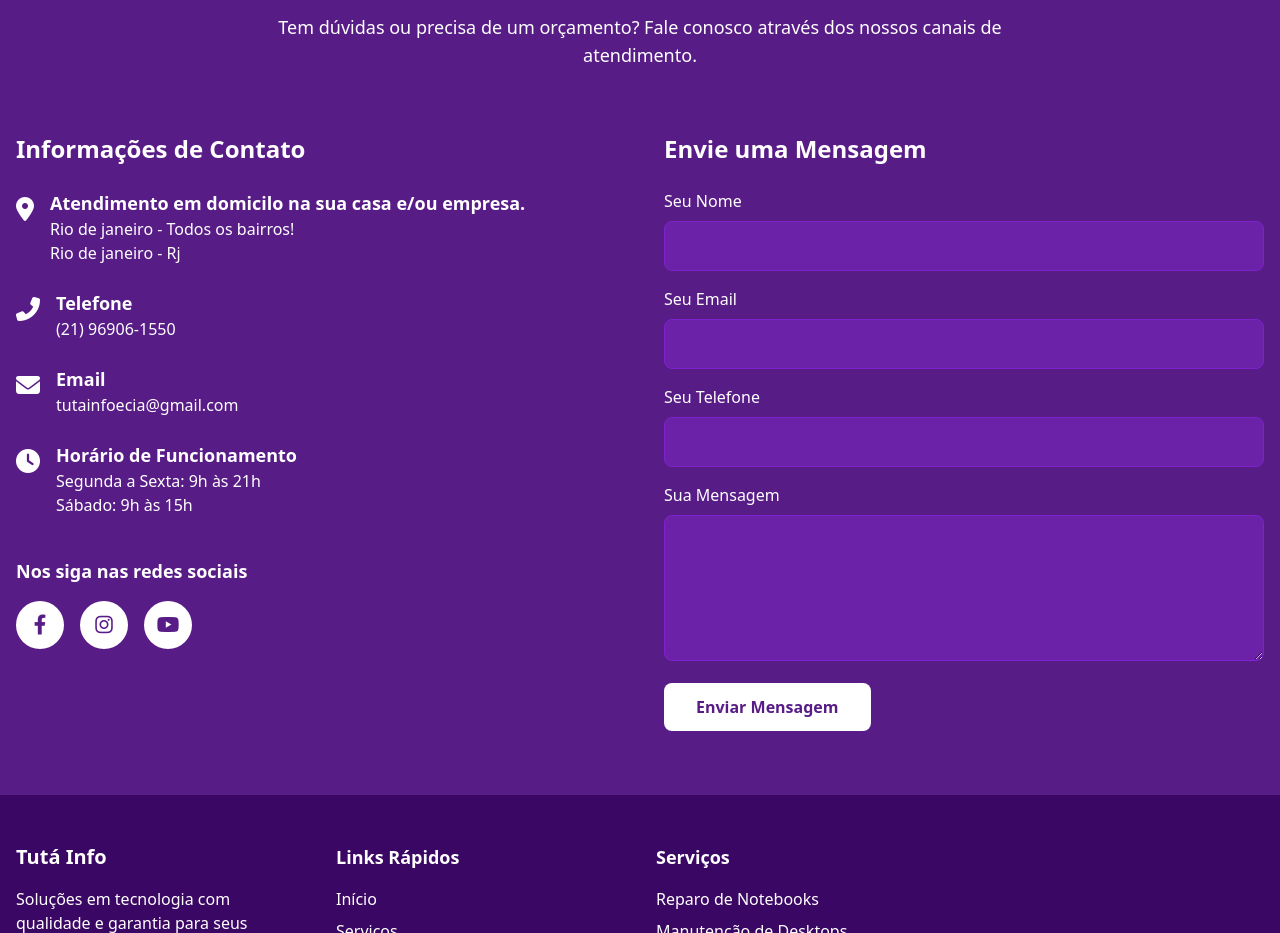
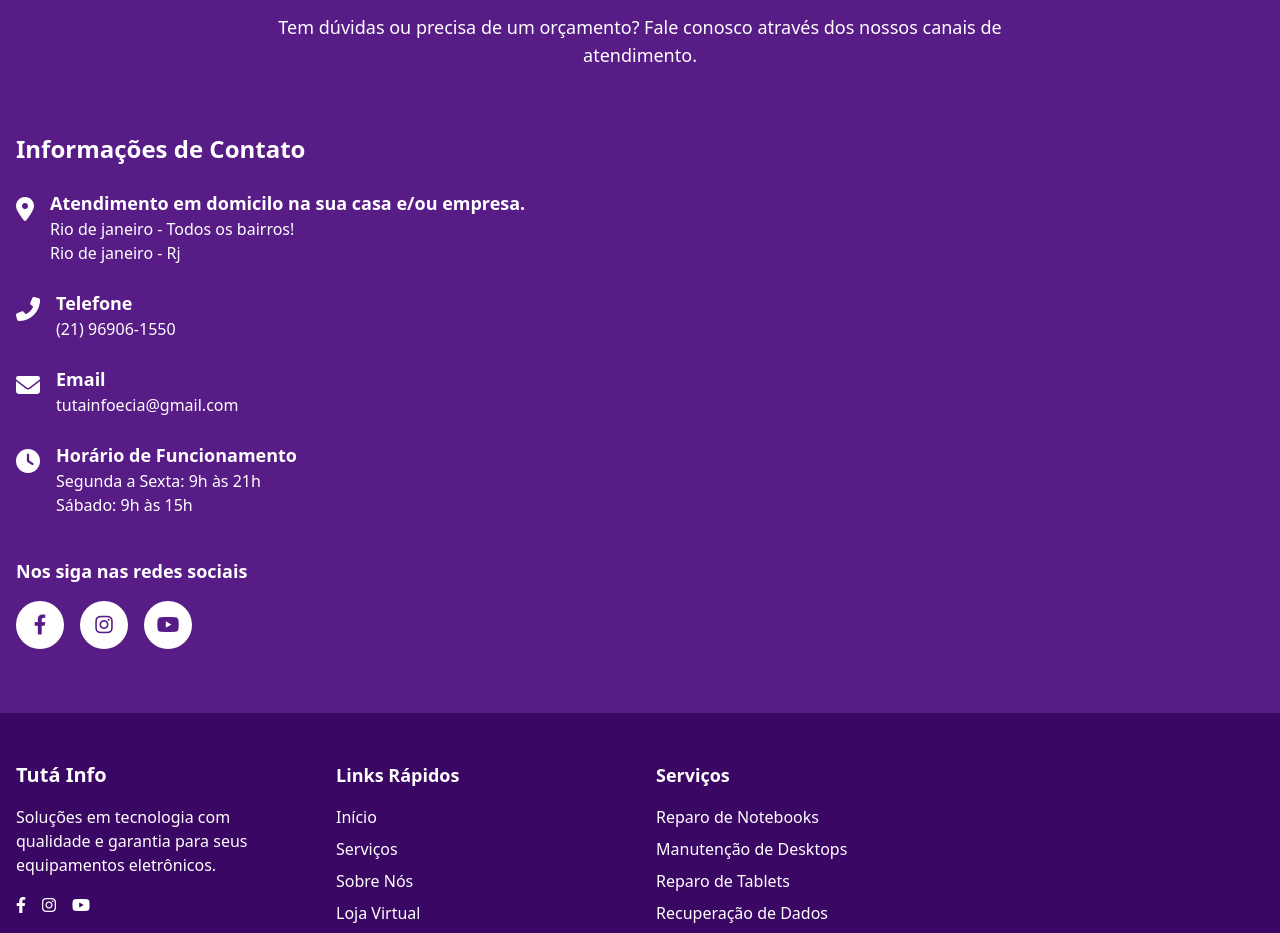
Before and after one commit to Tuta-Info-e-Cia/sitemod2, a plain HTML site: page index.html in a window 1280 px wide. Shown: the part 4281-5214 px from the top of the page. Drawn offline with nearby package versions, Linux system fonts and the light colour scheme.

Commit message:
Add files via upload

```diff
--- a/index.html
+++ b/index.html
@@ -462,37 +462,7 @@
                     </div>
                 </div>
 
-             <div>
-                    <h3 class="text-2xl font-bold mb-6">Envie uma Mensagem</h3>
-                    <form class="space-y-4" action="https://formsubmit.co/tutainfoecia@gmail.com" method="POST">
-                        <input type="hidden" name="_captcha" value="false">
-                        <input type="hidden" name="_next" value="https://tuta-info-e-cia.github.io/sitemod2/">
 
-                        <div>
-                            <label for="name" class="block mb-2">Seu Nome</label>
-                            <input type="text" id="name" name="name" required class="w-full px-4 py-3 rounded-lg bg-purple-800 border border-purple-700 focus:outline-none focus:ring-2 focus:ring-purple-500 text-white placeholder-purple-400">
-                        </div>
-
-                        <div>
-                            <label for="email" class="block mb-2">Seu Email</label>
-                            <input type="email" id="email" name="email" required class="w-full px-4 py-3 rounded-lg bg-purple-800 border border-purple-700 focus:outline-none focus:ring-2 focus:ring-purple-500 text-white placeholder-purple-400">
-                        </div>
-
-                        <div>
-                            <label for="phone" class="block mb-2">Seu Telefone</label>
-                            <input type="tel" id="phone" name="phone" class="w-full px-4 py-3 rounded-lg bg-purple-800 border border-purple-700 focus:outline-none focus:ring-2 focus:ring-purple-500 text-white placeholder-purple-400">
-                        </div>
-
-                        <div>
-                            <label for="message" class="block mb-2">Sua Mensagem</label>
-                            <textarea id="message" name="message" rows="5" required class="w-full px-4 py-3 rounded-lg bg-purple-800 border border-purple-700 focus:outline-none focus:ring-2 focus:ring-purple-500 text-white placeholder-purple-400"></textarea>
-                        </div>
-
-                        <button type="submit" class="bg-white hover:bg-purple-100 text-purple-900 px-8 py-3 rounded-lg font-bold transition">
-                            Enviar Mensagem
-                        </button>
-                    </form>
-                </div>
             </div>
         </div>
     </section>
```
